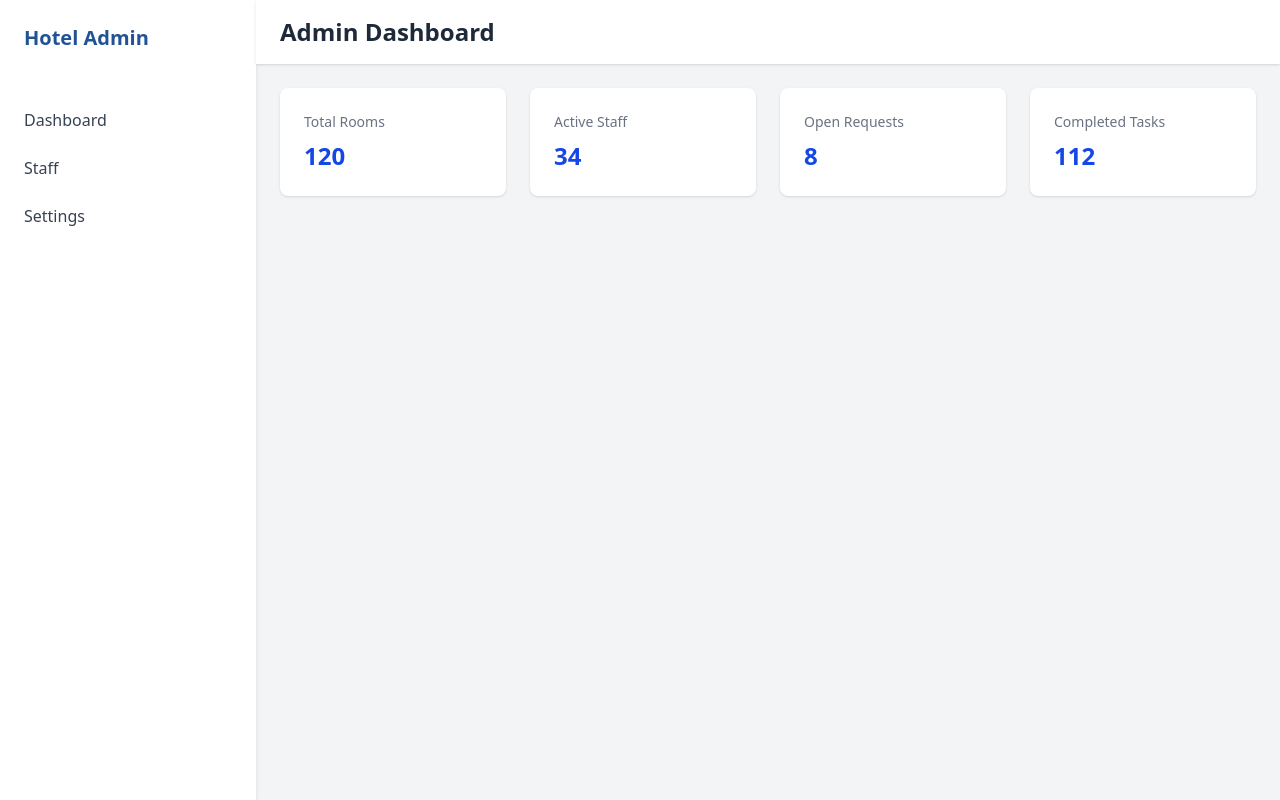
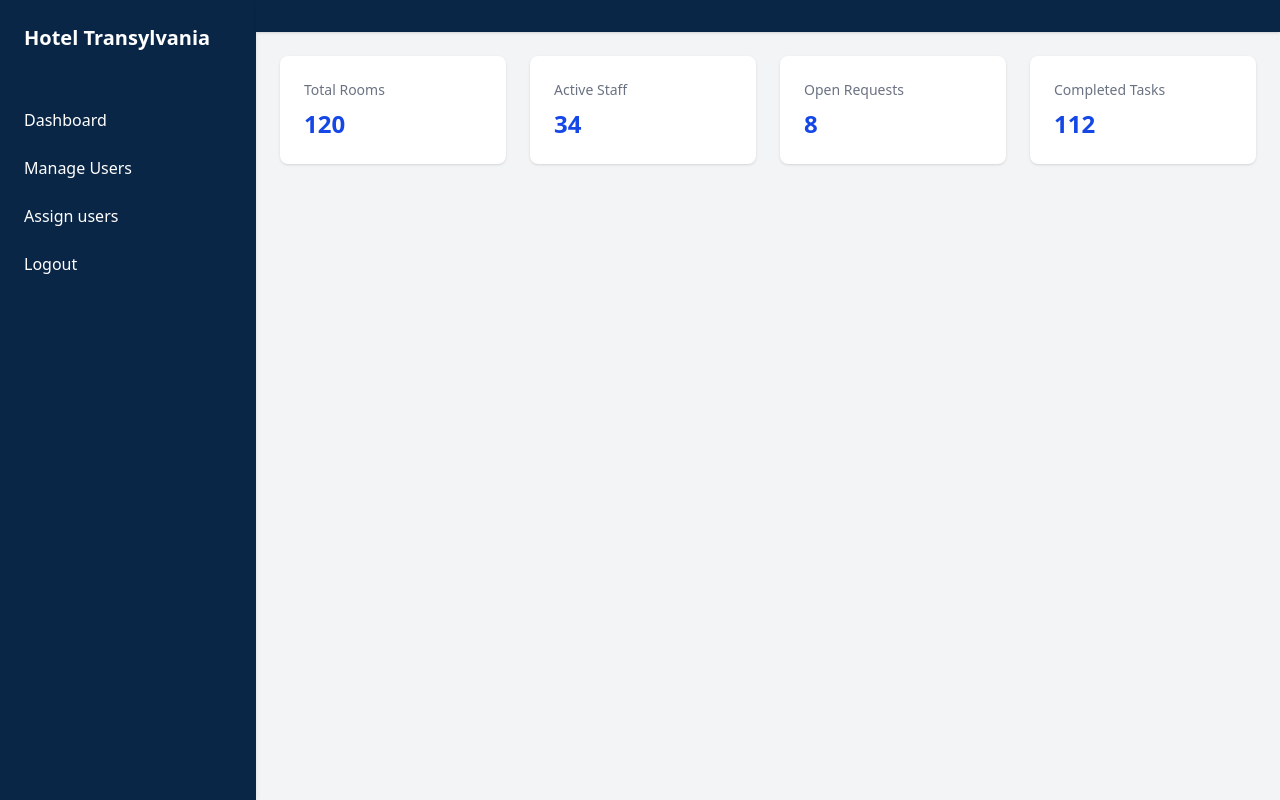
Before and after one commit to vinuwa98/Hotel-Transylvania_FrontEnd, a React (Vite) app: page /dashboard in a window 1280 px wide. Built offline with nearby package versions, Linux system fonts and the light colour scheme.

Commit message:
Update dashboard

```diff
--- a/src/Components/molecules/Header.jsx
+++ b/src/Components/molecules/Header.jsx
@@ -1,8 +1,9 @@
 import React from 'react'
+import { themeColors } from '../../Theme/colors';
 
 const Header = ({ title }) => (
-  <header className="bg-white shadow px-6 py-4">
-    <h1 className="text-2xl font-semibold text-gray-800">{title}</h1>
+  <header className="shadow px-6 py-4" style={{backgroundColor: themeColors.DarkBlue}}>
+    <h1 className="text-2xl font-semibold" style={{color: themeColors.White}}>{title}</h1>
   </header>
 );
 
--- a/src/Components/organisms/Sidebar.jsx
+++ b/src/Components/organisms/Sidebar.jsx
@@ -4,12 +4,13 @@ import { themeColors } from '../../Theme/colors';
 
 
 const Sidebar = () => (
-  <aside className="w-64 bg-white shadow-md h-full hidden md:block">
-    <div className="p-6 font-bold text-xl text-blue-700" style={{ color: themeColors.Blue3rd }}>Hotel Admin</div>
+  <aside className="w-64 shadow-md h-full hidden md:block" style={{backgroundColor: themeColors.DarkBlue}}>
+    <div className="p-6 font-bold text-xl text-blue-700" style={{ color: themeColors.White }}>Hotel Transylvania</div>
     <nav className="mt-6 space-y-2">
-      <a href="#" className="block px-6 py-2 text-gray-700 hover:bg-blue-100 rounded-md">Dashboard</a>
-      <a href="#" className="block px-6 py-2 text-gray-700 hover:bg-blue-100 rounded-md">Staff</a>
-      <a href="#" className="block px-6 py-2 text-gray-700 hover:bg-blue-100 rounded-md">Settings</a>
+        <a href="#" className="block px-6 py-2  hover:bg-blue-100" style={{ color: themeColors.White }}>Dashboard</a>
+        <a href="#" className="block px-6 py-2  hover:bg-blue-100 rounded-md" style={{ color: themeColors.White }}>Manage Users</a>
+        <a href="#" className="block px-6 py-2  hover:bg-blue-100 rounded-md" style={{ color: themeColors.White }}>Assign users</a>
+        <a href="#" className="block px-6 py-2  hover:bg-blue-100 rounded-md" style={{ color: themeColors.White }}>Logout</a>
     </nav>
   </aside>
 );
--- a/src/pages/DashboardPage.jsx
+++ b/src/pages/DashboardPage.jsx
@@ -9,7 +9,7 @@ const DashboardPage = () => {
     <div className="flex h-screen bg-gray-100">
       <Sidebar />
       <div className="flex flex-col flex-1">
-        <Header title="Admin Dashboard" />
+        <Header/>
         <main className="p-6">
           <DashboardCards />
         </main>
```
